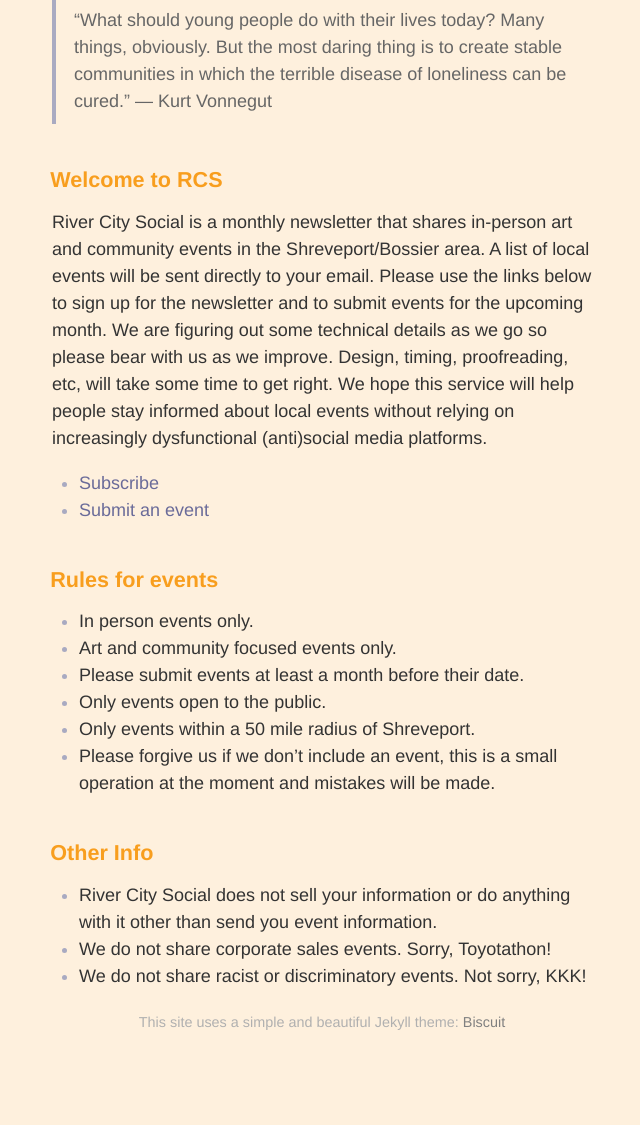
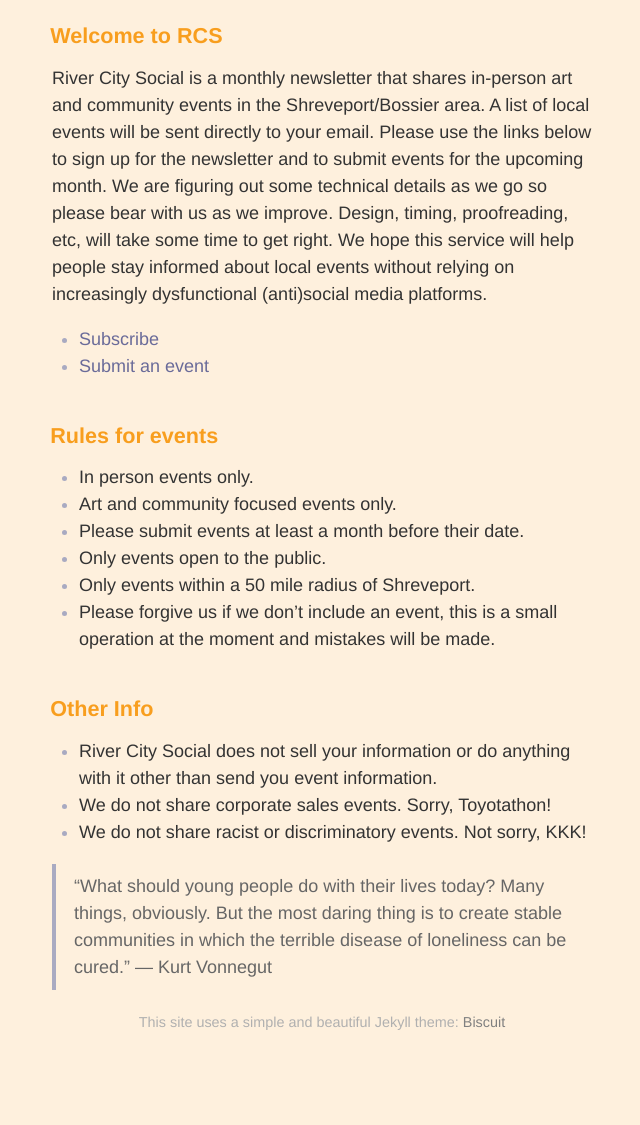
Before and after one commit to NateHPS/rcs, a Jekyll site: the page built from index.md, in a window 1280 px wide. Shown: the part 410-1535 px from the top of the page, without its empty margins (318-958 px from the left). Built offline with Jekyll 4.4.1, drawn with Linux system fonts in a browser that asks for light colours; part of the change alters nothing that is shown.

```diff
--- a/index.md
+++ b/index.md
@@ -3,9 +3,6 @@ layout: default
 ---
 
 ![Banner](assets/rcs.gif)
-
-
-> "What should young people do with their lives today? Many things, obviously. But the most daring thing is to create stable communities in which the terrible disease of loneliness can be cured.” ― Kurt Vonnegut
 
 ## Welcome to RCS
 River City Social is a monthly newsletter that shares in-person art and community events in the Shreveport/Bossier area. A list of local events will be sent directly to your email. Please use the links below to sign up for the newsletter and to submit events for the upcoming month. We are figuring out some technical details as we go so please bear with us as we improve. Design, timing, proofreading, etc, will take some time to get right. We hope this service will help people stay informed about local events without relying on increasingly dysfunctional (anti)social media platforms.
@@ -24,3 +21,5 @@ River City Social is a monthly newsletter that shares in-person art and communit
 - River City Social does not sell your information or do anything with it other than send you event information.
 - We do not share corporate sales events. Sorry, Toyotathon!
 - We do not share racist or discriminatory events. Not sorry, KKK!
+
+> "What should young people do with their lives today? Many things, obviously. But the most daring thing is to create stable communities in which the terrible disease of loneliness can be cured.” ― Kurt Vonnegut
```
